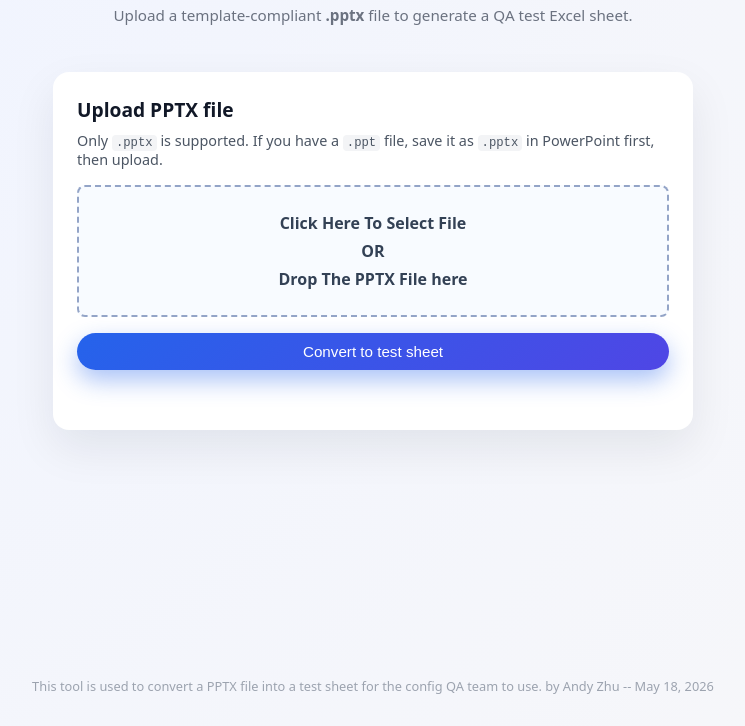
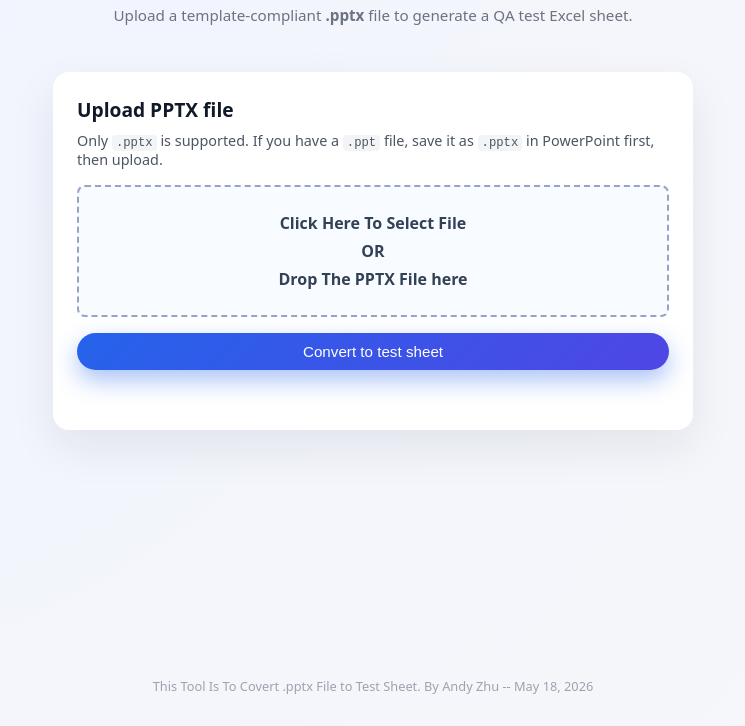
Before and after one commit to andyzhu7568/WorkProject, a plain HTML site: page frontend/index.html in a window 1280 px wide. Shown: the part 74-800 px from the top of the page, without its empty margins (267-1012 px from the left). Drawn offline with Linux system fonts and the light colour scheme.

Commit message:
Update footer copy

```diff
--- a/frontend/index.html
+++ b/frontend/index.html
@@ -46,8 +46,7 @@
 
       <footer class="app-footer">
         <p>
-          This tool is used to convert a PPTX file into a test sheet for the config  QA team to use.
-          by Andy Zhu -- May 18, 2026
+          This Tool Is To Covert .pptx File to Test Sheet. By Andy Zhu -- May 18, 2026
         </p>
       </footer>
     </div>
```
